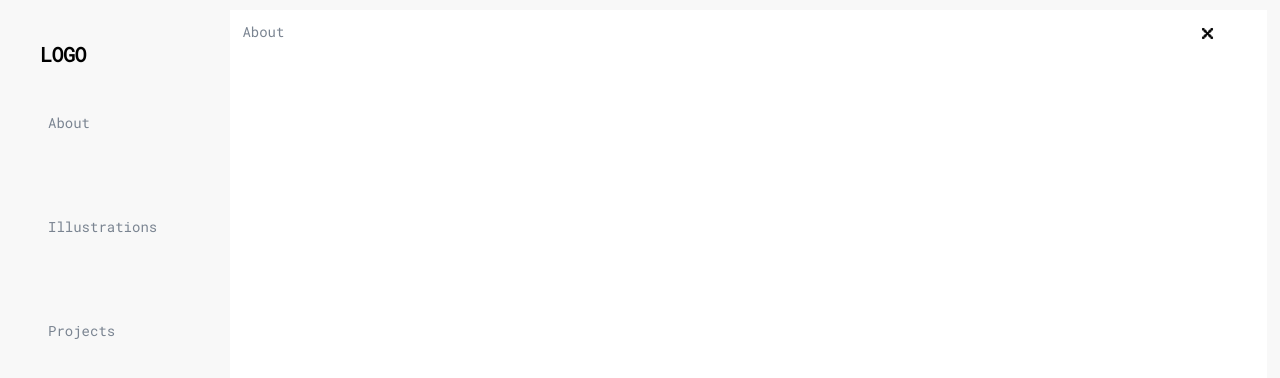
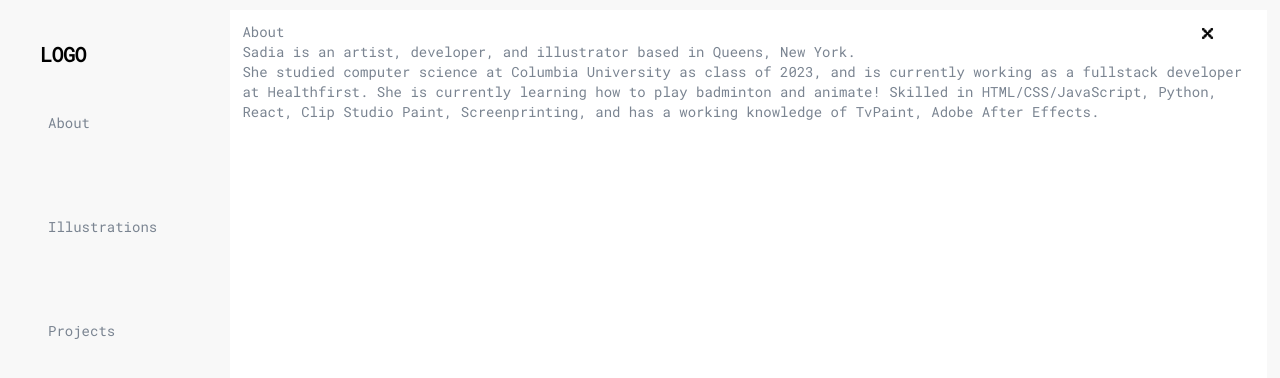
Before and after one commit to sadiaspage/sadiaspage.github.io, a React (Vite) app: page / in a window 1280 px wide. Both pictures are taken after a click on the button "About". Shown: the top 378 px of the page. Built offline with nearby package versions, Linux system fonts and the light colour scheme.

Commit message:
Work in progress about section

```diff
--- a/src/sections/About.jsx
+++ b/src/sections/About.jsx
@@ -1,3 +1,14 @@
 export const About = () => {
-    return <section></section>;
+    return <section>
+        <div className="grid">
+            Sadia is an artist, developer, and illustrator based in Queens, New York.
+        </div>
+        <div className="grid">
+            She studied computer science at Columbia University as class of 2023, and is currently working as a fullstack developer at Healthfirst.
+
+            She is currently learning how to play badminton and animate!
+
+            Skilled in HTML/CSS/JavaScript, Python, React, Clip Studio Paint, Screenprinting, and has a working knowledge of TvPaint, Adobe After Effects.
+        </div>
+    </section>;
 };
```
